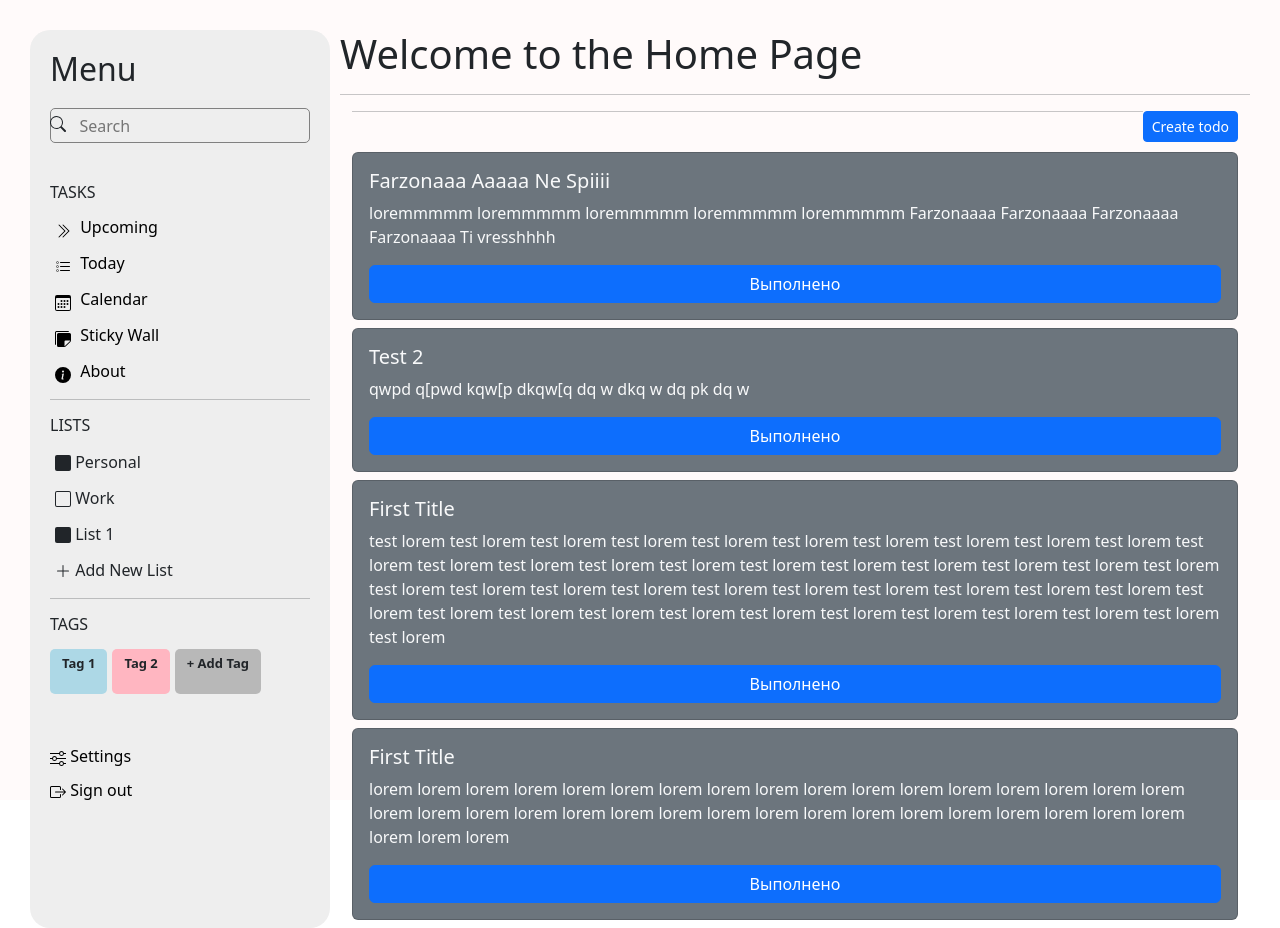
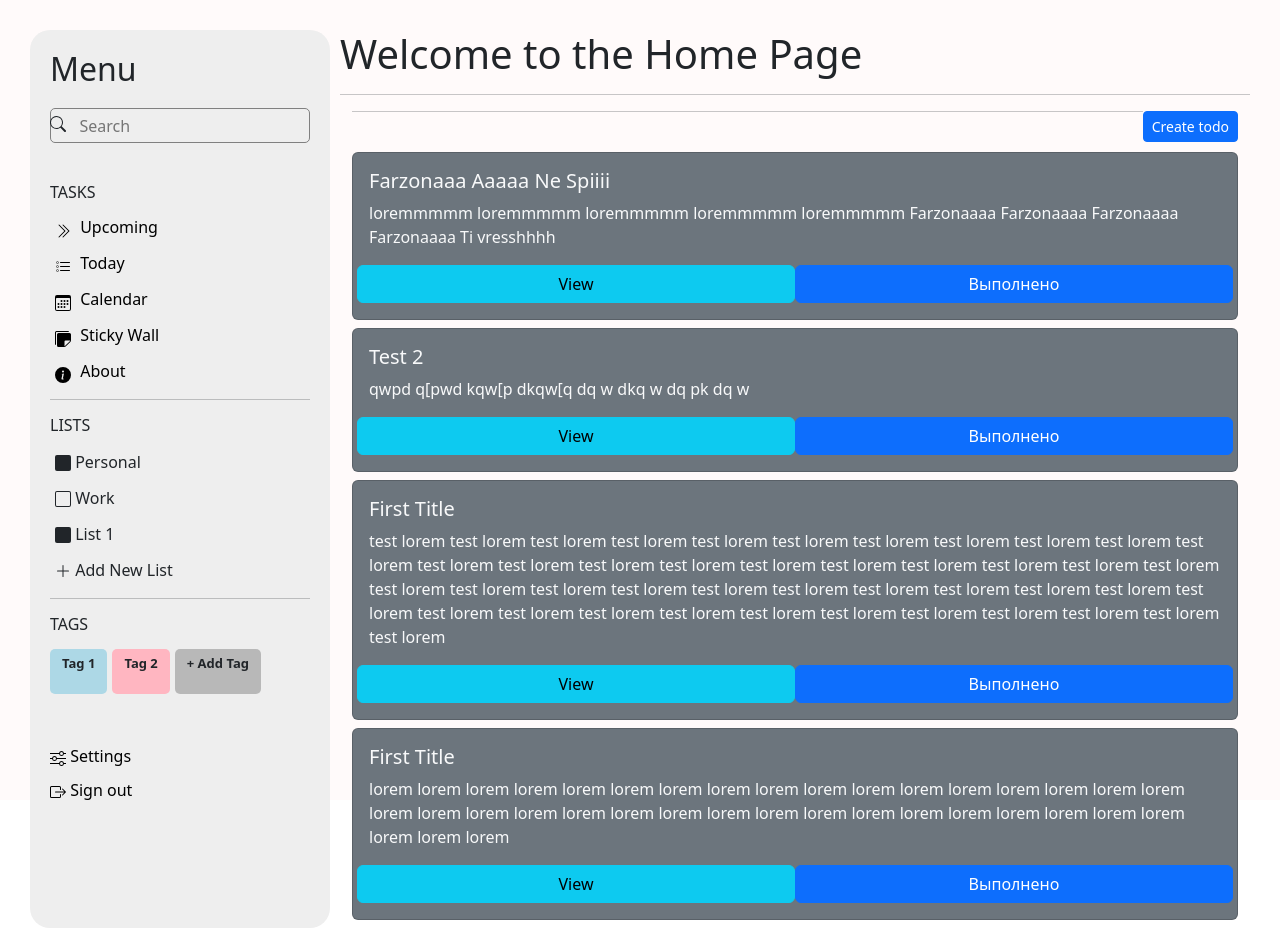
Before and after one commit to AlisherXujanov/Django_group2, a Django app: page / in a window 1280 px wide. Run offline with Django 5.2, Linux system fonts and the light colour scheme; data comes from the database, SQL or seed files in the repository; both versions use the stored data as it was after the commit; some libraries are stand-ins or nearby versions.

Commit message:
details_page

```diff
--- a/todo/main/templates/home.html
+++ b/todo/main/templates/home.html
@@ -17,7 +17,11 @@
   <div class="card p-3 mb-2 bg-secondary text-light">
     <h5 class="card-title">{{ item.title|title }}</h5>
     <p class="card-text">{{ item.description }}</p>
-    <a href="#" class="btn btn-primary">Выполнено</a>
+
+    <div class="row">
+      <a href="{% url 'todo_details' item.id %}" class="col btn btn-info">View</a>
+      <a href="#" class="col btn btn-primary">Выполнено</a>
+    </div>
   </div>
   {% endfor %}
 </div>
--- /dev/null
+++ b/todo/main/templates/todo_details.html
@@ -0,0 +1,5 @@
+{% extends 'base.html' %}
+
+{% block content %}
+  <h1>{{ title }}</h1>
+{% endblock %}
--- a/todo/main/urls.py
+++ b/todo/main/urls.py
@@ -4,5 +4,6 @@ from .views import *
 urlpatterns = [
     path("", home_page, name="home"),
     path("about/", about_page, name="about"),
-    path("create_todo/", create_todo, name="create_todo"),
+    path("create-todo/", create_todo, name="create_todo"),
+    path("todo-details/<int:pk>", todo_details, name="todo_details"),
 ]
--- a/todo/main/views.py
+++ b/todo/main/views.py
@@ -1,4 +1,4 @@
-from django.shortcuts import render, redirect
+from django.shortcuts import render, redirect, get_object_or_404
 from .models import Todos
 from .forms import TodoForm
 from django.contrib import messages
@@ -38,3 +38,14 @@ def create_todo(request):
         "form": form
     }
     return render(request, "create_todo.html", context)
+
+
+def todo_details(request, pk:int):
+    # todo_obj = Todos.objects.get(id=pk)
+    todo_obj = get_object_or_404(Todos, id=pk)
+
+    context = {
+        "title": "Details of: " + todo_obj.title.title(),
+        "todo": todo_obj
+    }
+    return render(request, 'todo_details.html', context)
```
Also changed, not shown: todo/db.sqlite3.
